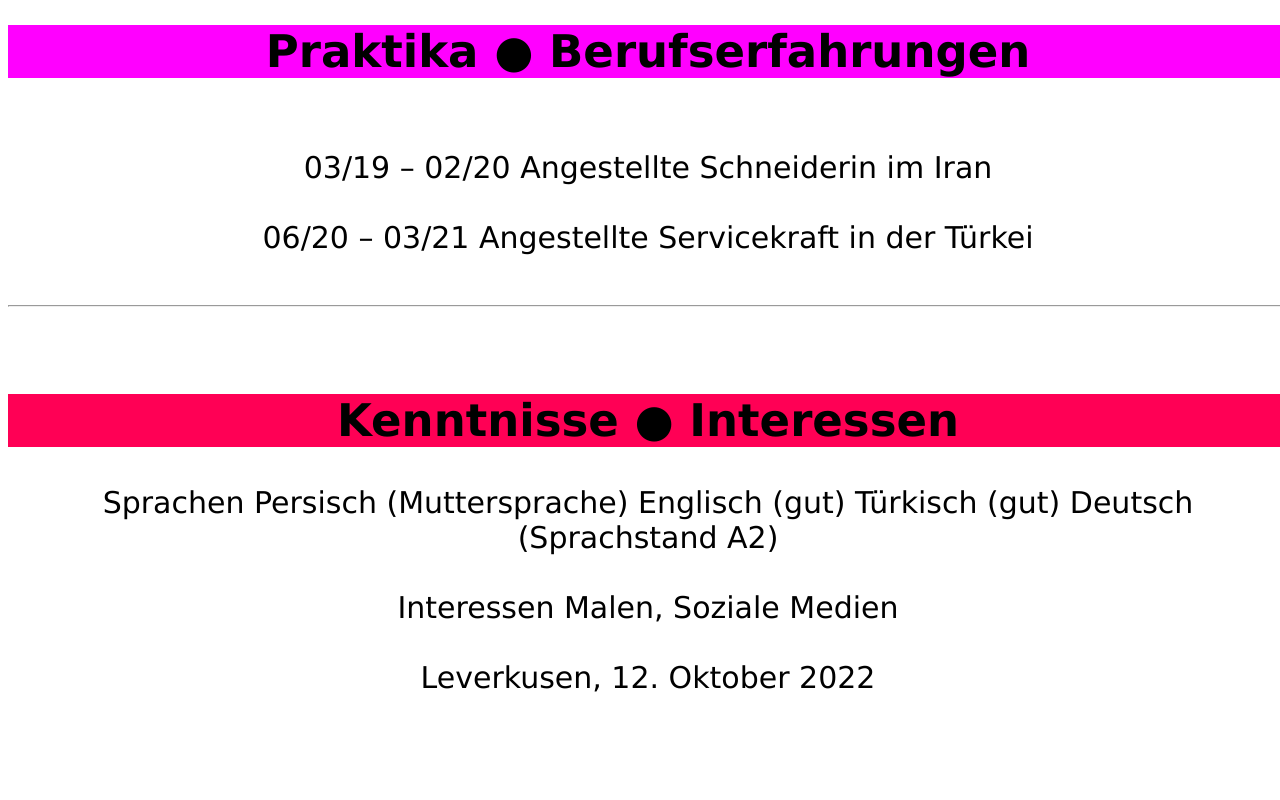
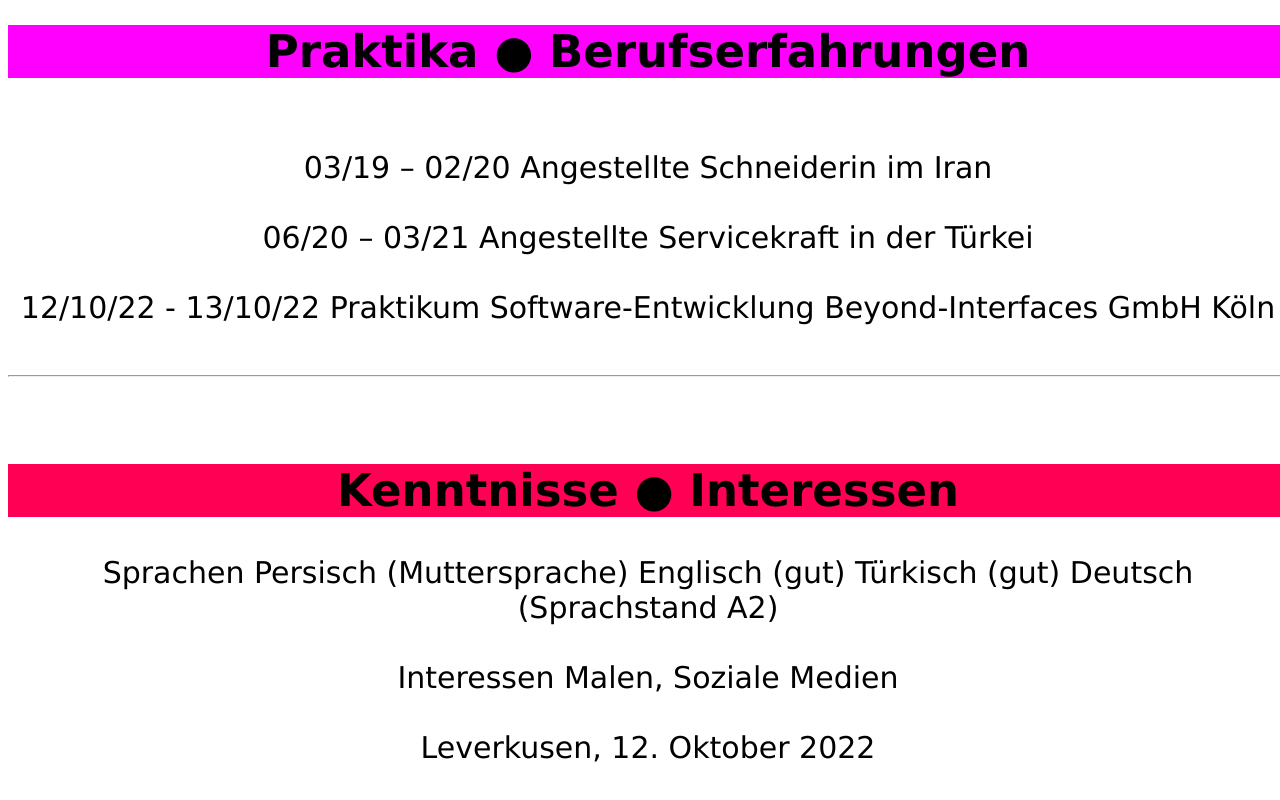
Before and after one commit to Mwohi/homepage, a plain HTML site: page index.html in a window 1280 px wide. Shown: the part 1949-2749 px from the top of the page. Before the commit the page ends 2687 px from the top, so only its background shows below. Drawn offline with Linux system fonts and the light colour scheme.

Commit message:
neues bild

```diff
--- a/index.html
+++ b/index.html
@@ -33,6 +33,7 @@
             <h2 class="praktikom">Praktika ● Berufserfahrungen</h2><br>
             <div>03/19 – 02/20 Angestellte Schneiderin im Iran </div><br>
             <div>06/20 – 03/21 Angestellte Servicekraft in der Türkei </div><br>
+    <div>12/10/22 - 13/10/22 Praktikum Software-Entwicklung Beyond-Interfaces GmbH Köln</div><br>
             <hr class="rotate"><br>
             <h2 class="kenntnisse"> Kenntnisse ● Interessen</h2>
             <div>Sprachen Persisch (Muttersprache)
```
